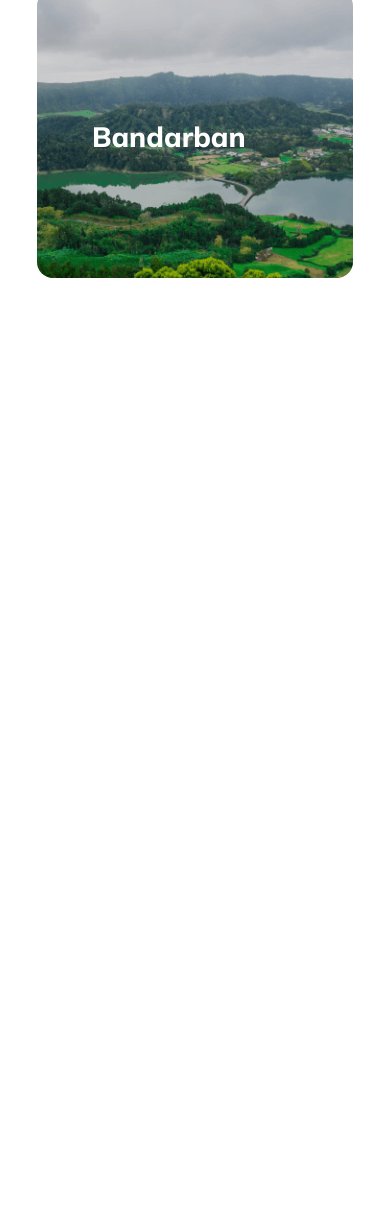
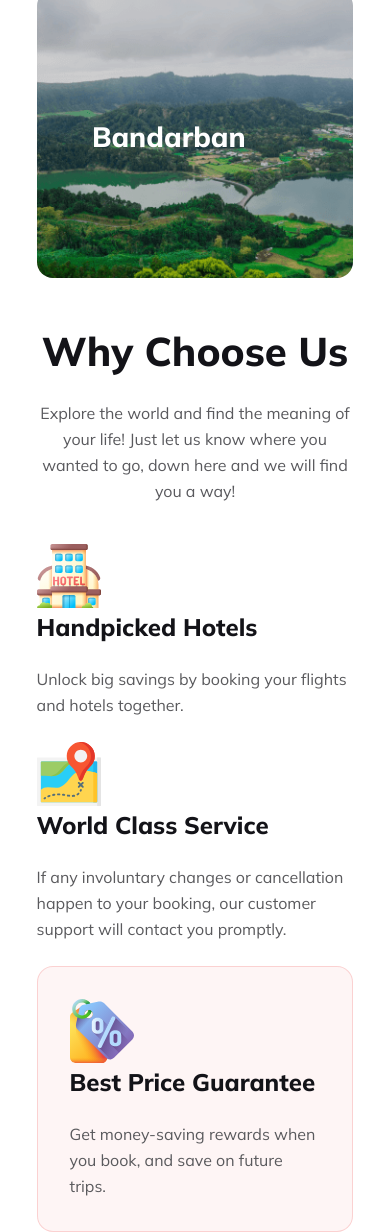
Before and after one commit to Marg0n/easy-travel, a plain HTML site: page index.html in a window 390 px wide. Shown: the part 4269-5501 px from the top of the page. Before the commit the page ends 4547 px from the top, so only its background shows below. Drawn offline with Linux system fonts and the light colour scheme.

Commit message:
why us portion is done with responsiveness of mobile

```diff
--- a/css/responsive.css
+++ b/css/responsive.css
@@ -143,4 +143,30 @@
     top: 70%;
     right: 34%;
   }
+
+  /* ----------------------------------Why us---------------------------------- */
+
+  .why-us .why-us-container .reason1 {
+    width: 100%;
+  }
+
+  .why-us .why-us-container .reason2 {
+    width: 100%;
+  }
+
+  .why-us .why-us-container .reason3 {
+    width: 100%;
+    display: flex;
+    justify-content: center;
+    align-items: center;
+  }
+
+  .why-us .why-us-container .reason3 div {
+    border-radius: 16px;
+    border: 1px solid rgba(233, 68, 68, 0.2);
+    background: rgba(233, 68, 68, 0.05);
+    padding: 2rem;
+  }
+
+  /* ----------------------------------News letter---------------------------------- */
 }
--- a/css/styles.css
+++ b/css/styles.css
@@ -192,7 +192,6 @@ button {
 /* ----------------------------------destination---------------------------------- */
 
 .destination {
-  /* border: red 1px solid; */
   margin: 0 auto;
   max-width: 81.25%;
   margin-top: 3rem;
@@ -342,3 +341,41 @@ button {
   font-size: 1.75rem;
   font-weight: 800;
 }
+
+/* ----------------------------------Why us---------------------------------- */
+
+.why-us {
+  margin: 0 auto;
+  max-width: 81.25%;
+  margin-top: 3rem;
+}
+
+.why-us > h3 {
+  text-align: center !important;
+  font-size: 2.5rem !important;
+}
+
+.why-us > p {
+  text-align: center;
+  margin-bottom: 2.5rem;
+}
+.why-us p {
+  font-size: 1rem;
+  font-weight: 400;
+  line-height: 1.625rem;
+  margin-top: 1.5rem;
+}
+
+.why-us h3 {
+  font-size: 1.5rem;
+  font-weight: 800;
+}
+
+.why-us .why-us-container {
+  display: flex;
+  flex-wrap: wrap;
+  gap: 1.5rem;
+}
+
+/* ----------------------------------News letter---------------------------------- */
+/* border: red 1px solid; */
--- a/index.html
+++ b/index.html
@@ -141,6 +141,41 @@
           </div>
         </div>
       </section>
+
+      <section class="why-us">
+        <h3 class="header-color">Why Choose Us</h3>
+        <p class="paragraph-color1">
+          Explore the world and find the meaning of your life! Just let us know
+          where you wanted to go, down here and we will find you a way!
+        </p>
+        <div class="why-us-container">
+          <div class="reason1">
+            <img src="images/hotel1.svg" alt="" />
+            <h3 class="header-color">Handpicked Hotels</h3>
+            <p class="paragraph-color2">
+              Unlock big savings by booking your flights and hotels together.
+            </p>
+          </div>
+          <div class="reason2">
+            <img src="images/map1.svg" alt="" />
+            <h3 class="header-color">World Class Service</h3>
+            <p class="paragraph-color2">
+              If any involuntary changes or cancellation happen to your booking,
+              our customer support will contact you promptly.
+            </p>
+          </div>
+          <div class="reason3">
+            <div>
+              <img src="images/price-tag1.svg" alt="" />
+              <h3 class="header-color">Best Price Guarantee</h3>
+              <p class="paragraph-color2">
+                Get money-saving rewards when you book, and save on future
+                trips.
+              </p>
+            </div>
+          </div>
+        </div>
+      </section>
     </main>
 
     <footer></footer>
```
Also changed, not shown: images/hotel1.svg (added), images/map1.svg (added), images/price-tag1.svg (added).
